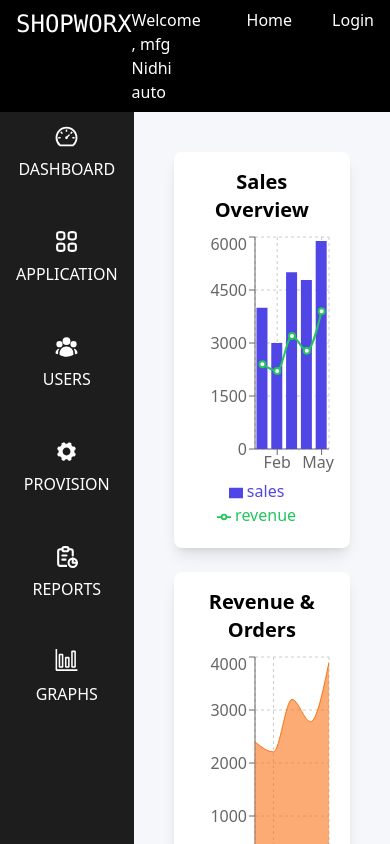
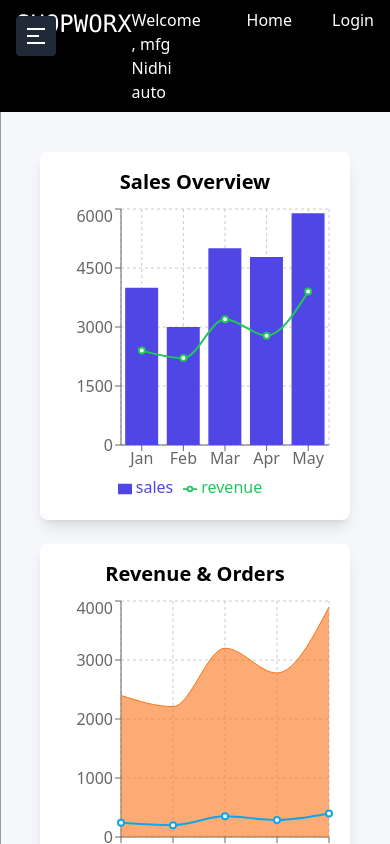
Before and after one commit to SurajDubey14/shopworx, a React (Vite) app: page / in a window 390 px wide. Shown: the top 844 px of the page. Built offline with nearby package versions, Linux system fonts and the light colour scheme.

Commit message:
provision

```diff
--- a/src/components/ApplicationCard.jsx
+++ b/src/components/ApplicationCard.jsx
@@ -5,7 +5,7 @@ const ApplicationCard = ({ text, image }) => {
   return (
     <div className="flex flex-col items-center mt-5">
       <div className="icon border-2 shadow border-gray-400 bg-white max-w-fit p-4">
-        <img src={image} alt="" className="w-40" />
+        <img src={image} alt="" className="w-32" />
       </div>
       <p className="text-xl pt-2 font-semibold">{text}</p>
     </div>
--- a/src/layout/Layout.jsx
+++ b/src/layout/Layout.jsx
@@ -1,16 +1,34 @@
-import React from "react";
+import React, { useState } from "react";
 import Header from "../Components/Header";
 import Footer from "../Components/Footer";
 import Sidebar from "../components/sidebar";
+import { RiMenu2Fill } from "react-icons/ri";
 
 const Layout = (props) => {
+  const [isSidebarOpen, setIsSidebarOpen] = useState(false);
+
   return (
     <>
       <Header />
       <div className="flex">
-        <div className="bg-[#1d1d1d] text-white">
-        <Sidebar/>
+        {/* Sidebar Toggle Button for Mobile */}
+        <button
+          className="md:hidden p-2 absolute top-4 left-4 bg-gray-800 text-white rounded"
+          onClick={() => setIsSidebarOpen(!isSidebarOpen)}
+        >
+          <RiMenu2Fill size={24} />
+        </button>
+
+        {/* Sidebar */}
+        <div
+          className={`bg-[#1d1d1d] text-white fixed md:relative z-50 md:flex transition-transform duration-300 ${
+            isSidebarOpen ? "translate-x-0" : "-translate-x-full"
+          } md:translate-x-0 h-full md:h-auto`}
+        >
+          <Sidebar />
         </div>
+
+        {/* Main Content */}
         <div className="main w-full min-h-screen bg-[#f5f7fa] p-4">
           {props.children}
         </div>
```
